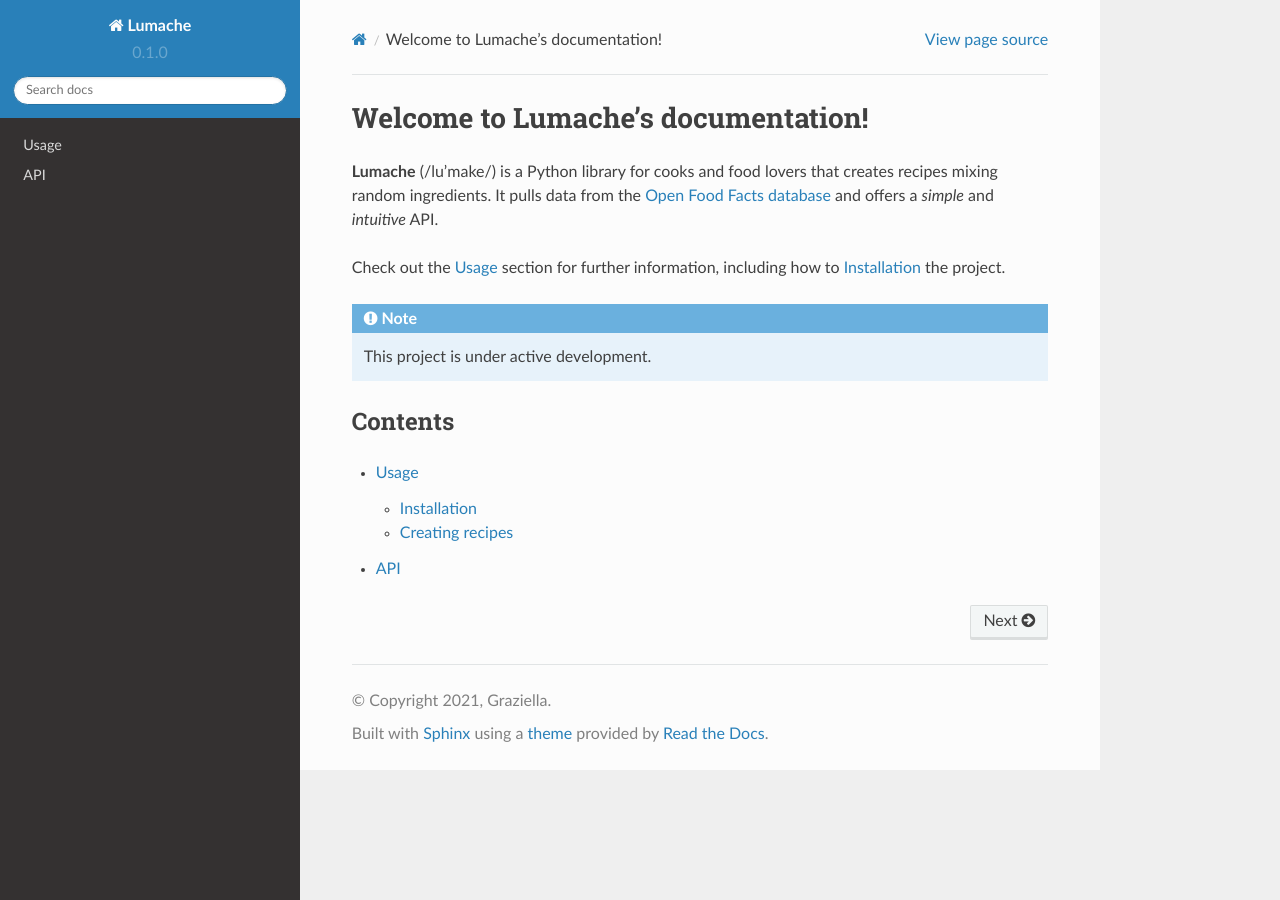
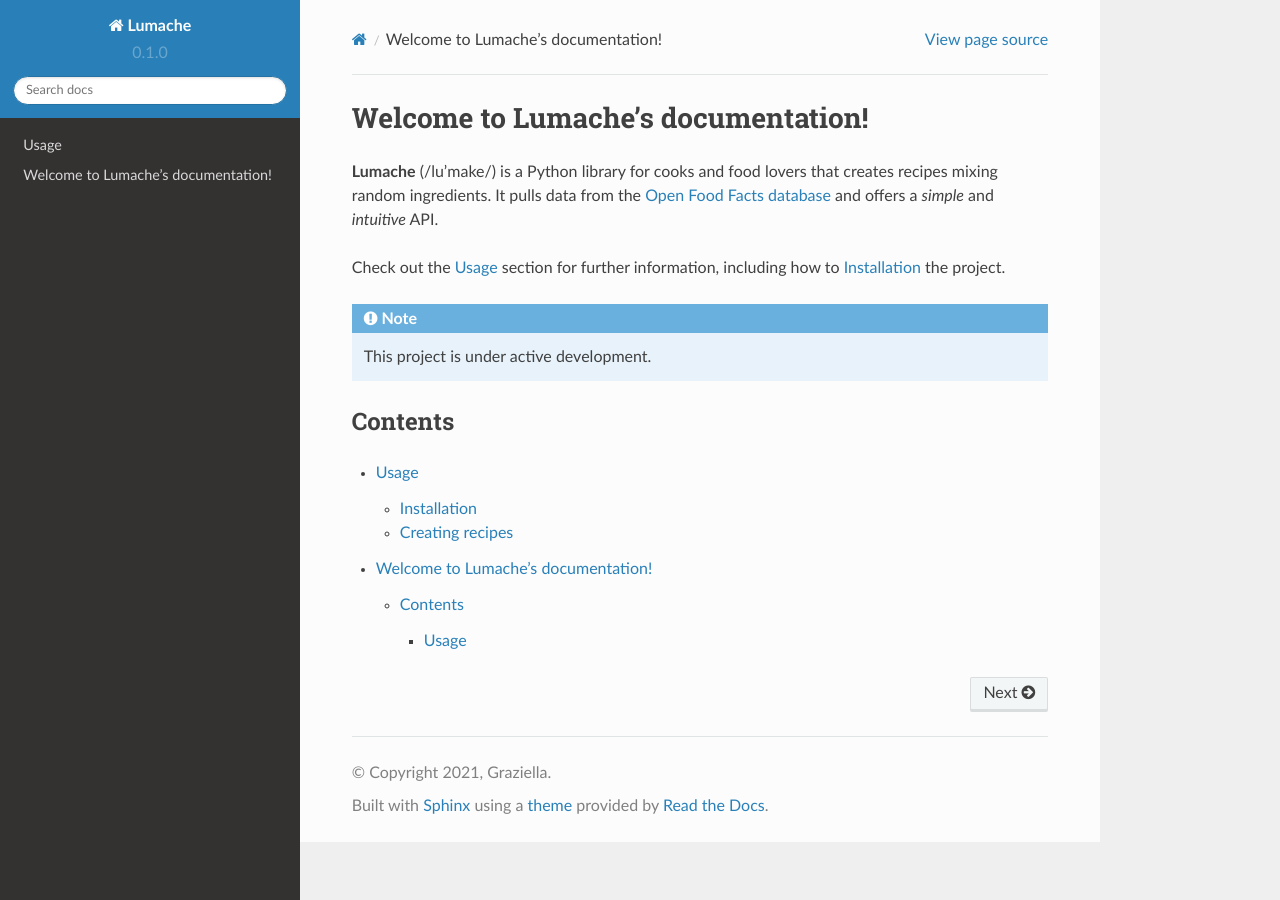
Before and after one commit to amalhotra40/readthedocs-test, a Sphinx documentation site: the page built from docs/index.rst, in a window 1280 px wide. Built offline with Sphinx 7.4.7 and the Read the Docs theme 2.0.0, drawn with Linux system fonts in a browser that asks for light colours.

```diff
--- a/docs/index.rst
+++ b/docs/index.rst
@@ -19,4 +19,4 @@ Contents
 .. toctree::
 
    usage
-   api
+   vesselesque/index
```
